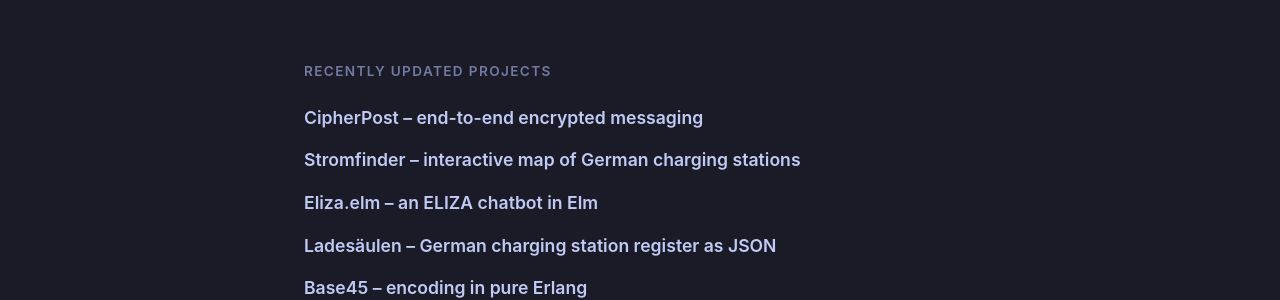
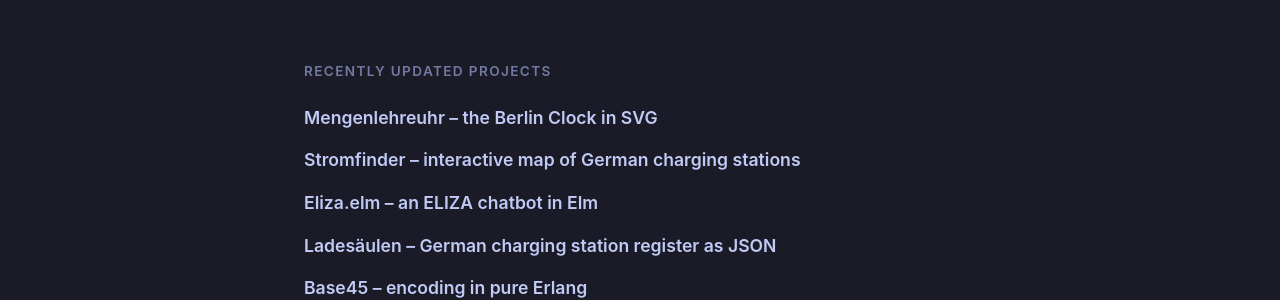
Before and after one commit to ratopi/ratopi.github.io, a Jekyll site: the page built from index.md, in a window 1280 px wide and 1284 px high. Shown: the part 718-1018 px from the top of the window. Built offline with Jekyll 4.4.1, drawn with Linux system fonts in a browser that asks for light colours.

Commit message:
Mengenlehreuhr (2)

```diff
--- a/index.md
+++ b/index.md
@@ -10,8 +10,8 @@ selected:
   - title: "Is Erlang an OOP language?"
     url: /2024/erlang-oop.html
 selected_projects:
-  - title: "CipherPost – end-to-end encrypted messaging"
-    url: /projects/cipherpost.html
+  - title: "Mengenlehreuhr – the Berlin Clock in SVG"
+    url: /projects/mengenlehreuhr.html
   - title: "Stromfinder – interactive map of German charging stations"
     url: /projects/stromfinder.html
   - title: "Eliza.elm – an ELIZA chatbot in Elm"
```
